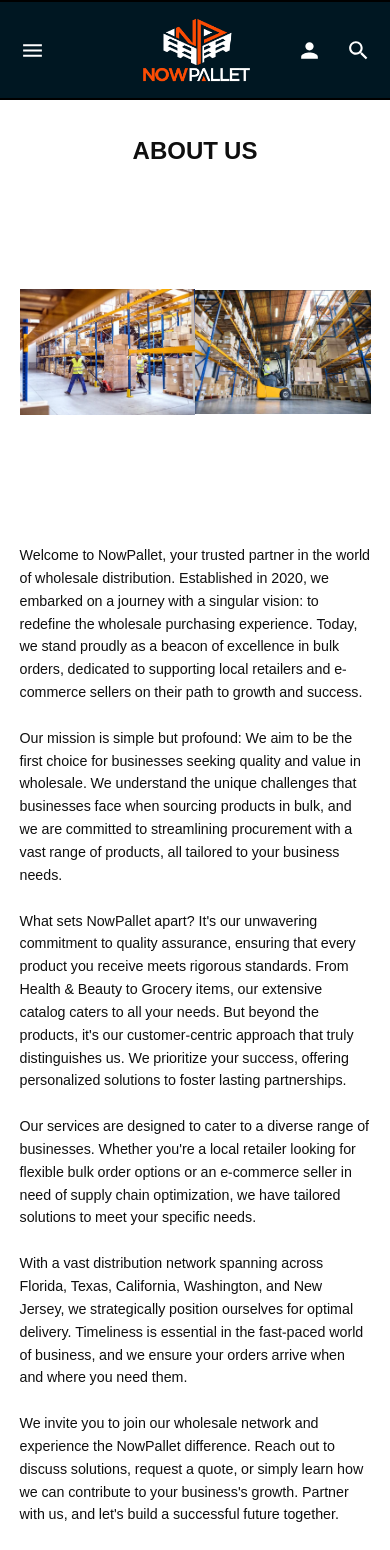
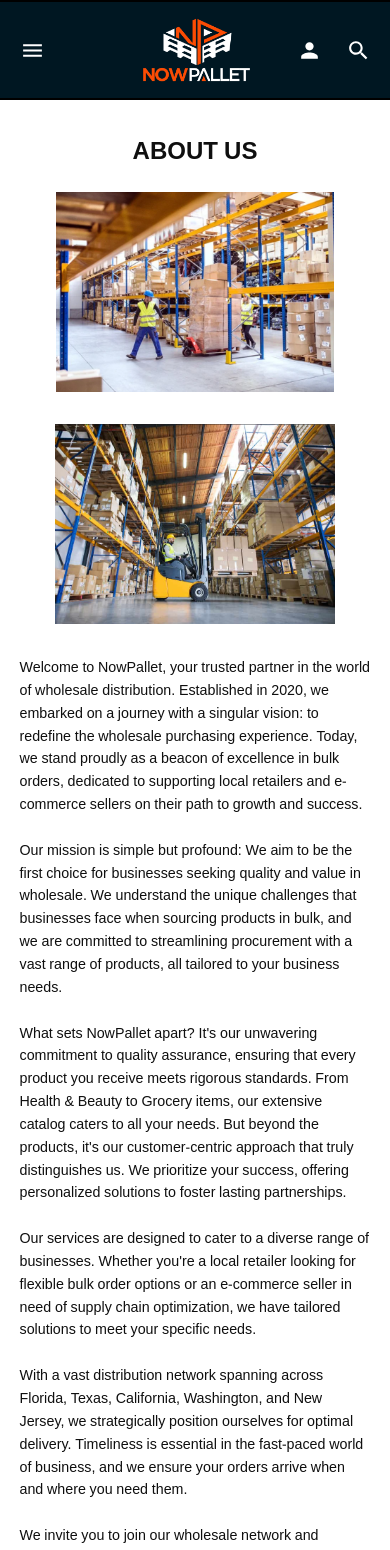
Before and after one commit to xrawvelocity/nowpallet, a React (Create React App) app: page /about in a window 390 px wide. Shown: the top 1550 px of the page. Built offline with nearby package versions, Linux system fonts and the light colour scheme; no server answers.

Commit message:
fixed about page mobile

```diff
--- a/src/pages/about/About.jsx
+++ b/src/pages/about/About.jsx
@@ -26,11 +26,15 @@
 			}}
 		>
 			<Title style={{ textAlign: 'center', width: '100%' }}>About Us</Title>
-			<Flex justify="center" sx={{ width: '100%' }}>
+			<Flex
+				justify="center"
+				direction={{ xs: 'column', md: 'row' }}
+				sx={{ width: '100%' }}
+			>
 				<Box
 					sx={{
 						width: { xs: '100%', md: '40%' },
-						height: '320px',
+						height: { xs: '200px', md: '320px' },
 						overflow: 'hidden',
 						mb: '4rem',
 					}}
@@ -49,7 +53,7 @@
 				<Box
 					sx={{
 						width: { xs: '100%', md: '40%' },
-						height: '320px',
+						height: { xs: '200px', md: '320px' },
 						overflow: 'hidden',
 						mb: '4rem',
 					}}
@@ -78,7 +82,7 @@
 					variant="h6"
 					sx={{
 						width: { xs: '100%', sm: '100%' },
-						ml: { xs: '0', sm: '8rem' },
+						pb: '3rem',
 					}}
 				>
 					Welcome to NowPallet, your trusted partner in the world of wholesale
```
